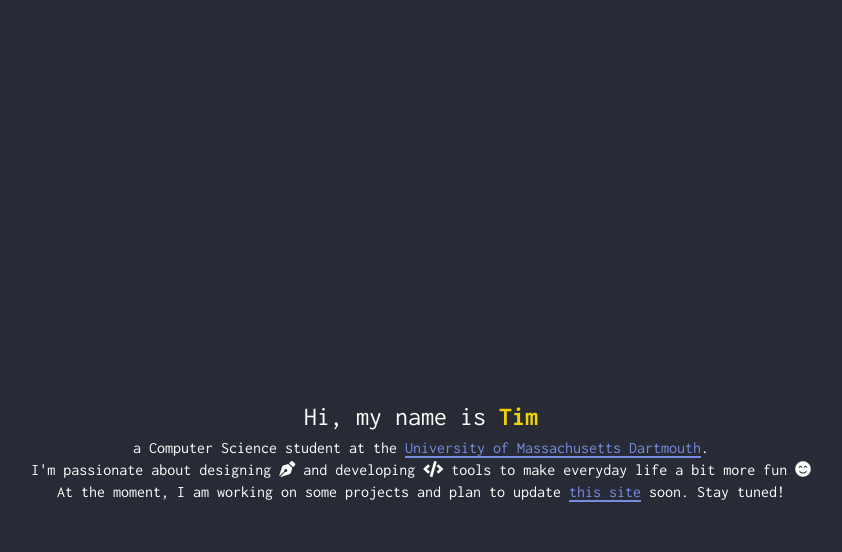
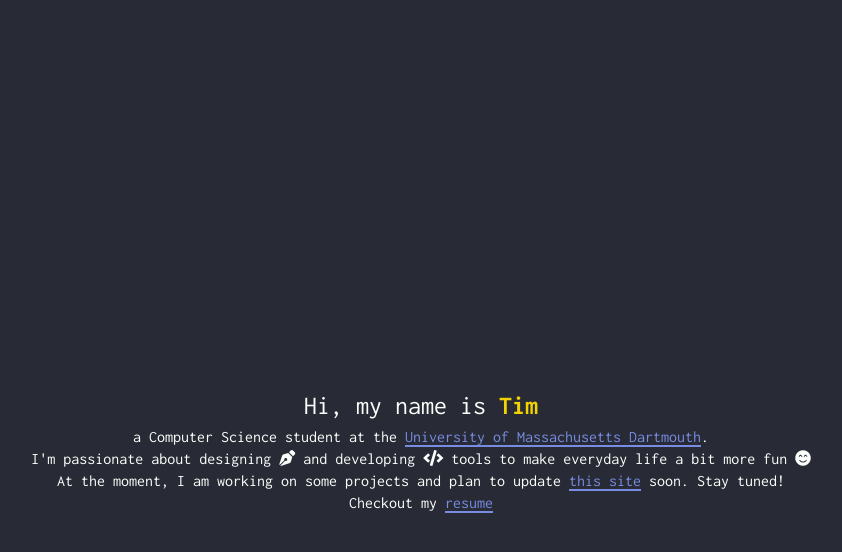
Before and after one commit to flowor/flowor.github.io, a Jekyll site: the page built from index.html, in a window 1280 px wide. Shown: the top 552 px of the page, without its empty margins (219-1061 px from the left). Built offline with Jekyll 4.4.1, drawn with Linux system fonts in a browser that asks for light colours; nearby versions of some CDN libraries.

Commit message:
Update index.html

```diff
--- a/index.html
+++ b/index.html
@@ -7,4 +7,5 @@ layout: default
   <p>a Computer Science student at the <a href="https://www.umassd.edu/" target="_blank">University of Massachusetts Dartmouth</a>.</p>
   <p>I'm passionate about designing <i class="fas fa-pen-nib"></i> and developing <i class="fas fa-code"></i> tools to make everyday life a bit more fun <i class="fas fa-smile-beam"></i></p>
   <p>At the moment, I am working on some projects and plan to update <a href="https://github.com/flowor/flowor.github.io/">this site</a> soon. Stay tuned!</p>
+  <p>Checkout my <a href="resume.pdf">resume</a></p>
 </div>
```
